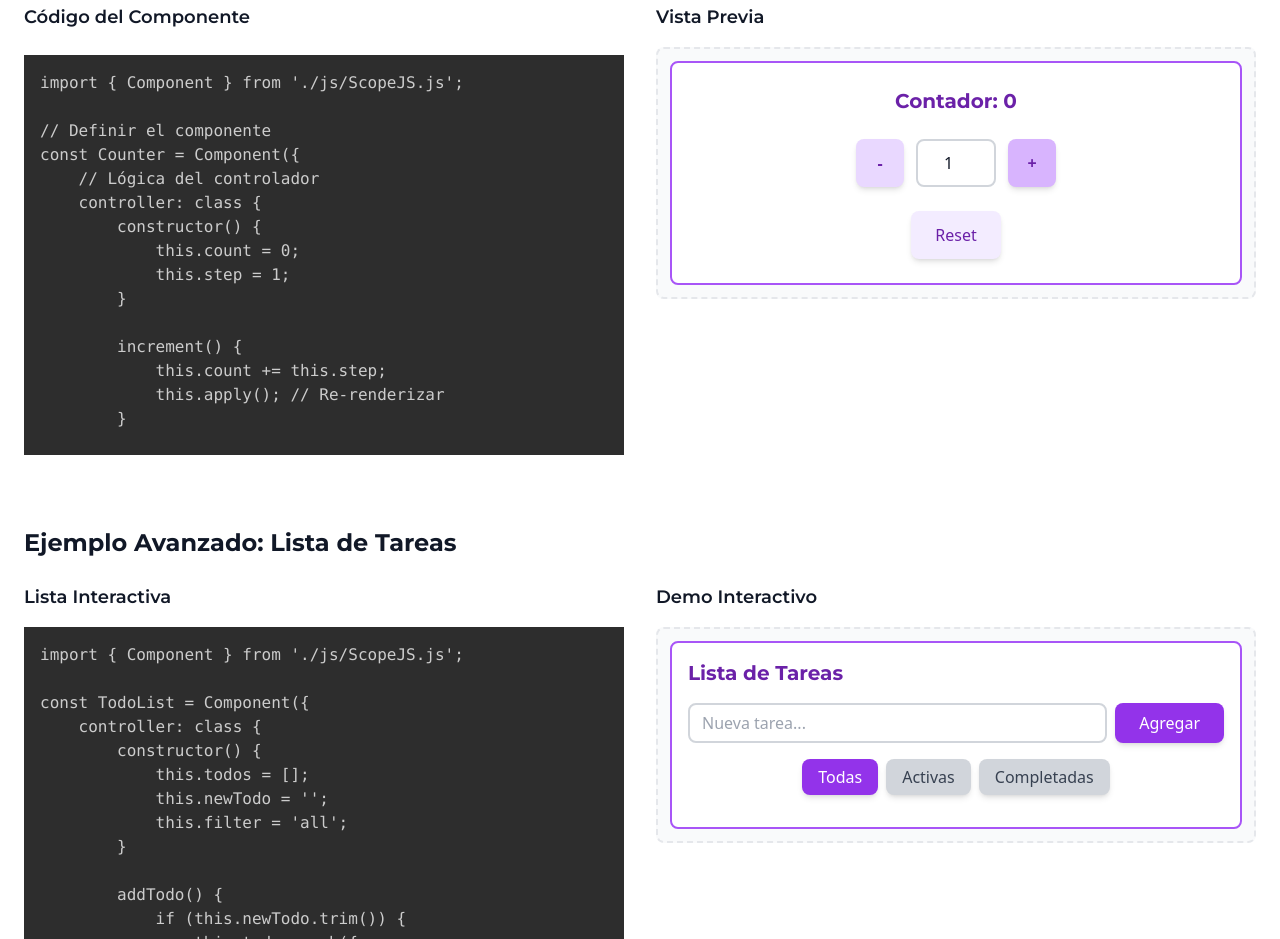
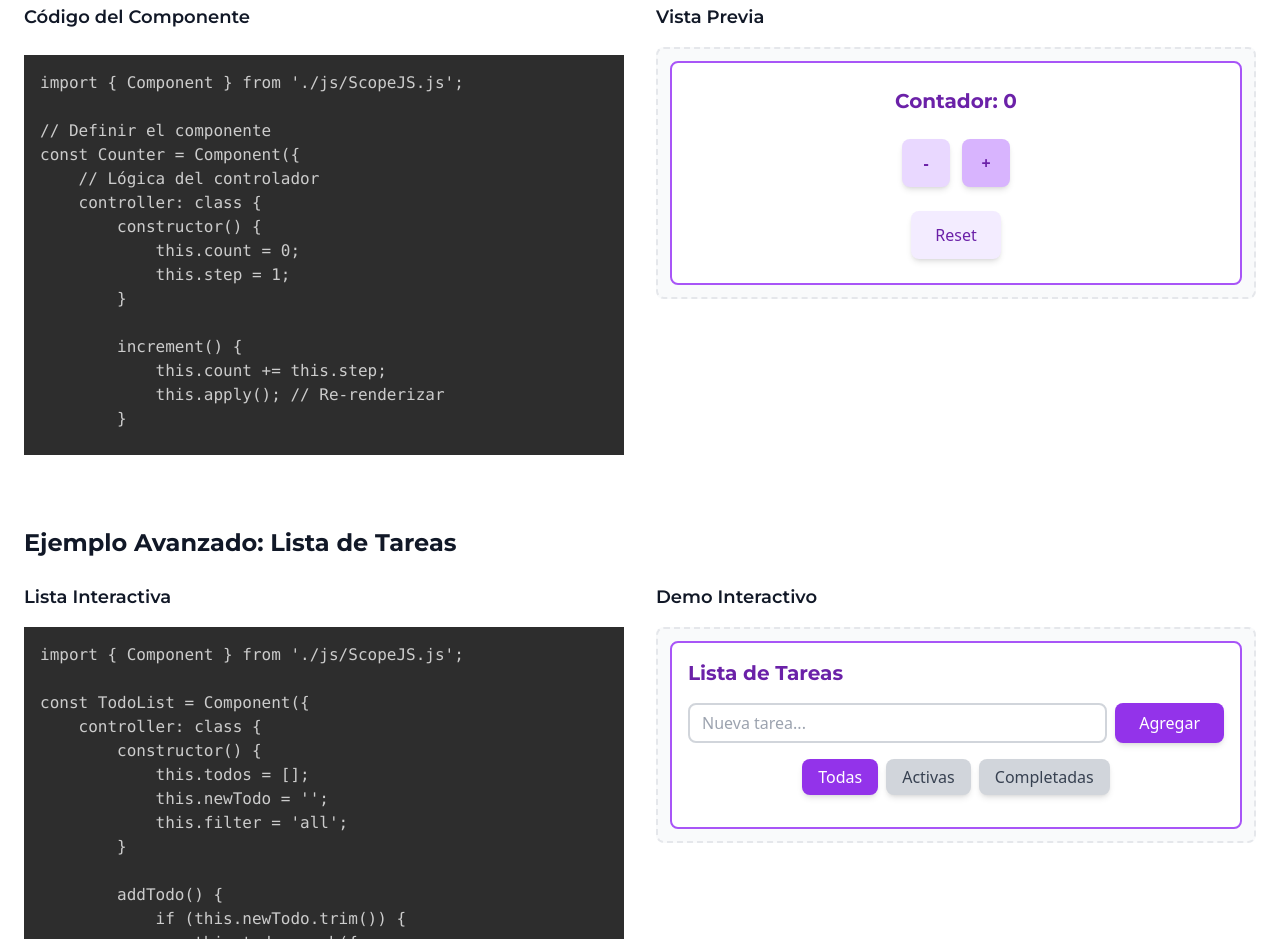
Before and after one commit to PabloTheBlink/ScopeJS, a website: page index.html in a window 1280 px wide. Shown: the part 4239-5178 px from the top of the page. Drawn offline with nearby package versions, Linux system fonts and the light colour scheme.

Commit message:
Eliminar campos de entrada de paso en el componente Counter

```diff
--- a/index.html
+++ b/index.html
@@ -685,8 +685,6 @@ const Counter = Component({
                 &lt;h3&gt;Contador: ${this.count}&lt;/h3&gt;
                 &lt;div class="controls"&gt;
                     &lt;button onclick="decrement()"&gt;-&lt;/button&gt;
-                    &lt;input type="number" model="step"
-                           placeholder="Paso"&gt;
                     &lt;button onclick="increment()"&gt;+&lt;/button&gt;
                 &lt;/div&gt;
                 &lt;button onclick="reset()"&gt;Reset&lt;/button&gt;
@@ -722,7 +720,6 @@ Counter.render(container);</code></pre>
                   <h3 class="text-lg sm:text-xl font-bold font-montserrat text-purple-800 mb-4 sm:mb-6">Contador: <span id="count-display">0</span></h3>
                   <div class="flex items-center justify-center gap-3 mb-4 sm:mb-6 flex-wrap">
                     <button onclick="decrementDemo()" class="w-12 h-12 bg-purple-200 text-purple-800 rounded-lg hover:bg-purple-300 transition-all duration-200 text-lg font-bold shadow-md hover:shadow-lg transform hover:scale-105">-</button>
-                    <input type="number" id="step-input" value="1" class="w-20 h-12 px-3 border-2 border-gray-300 rounded-lg text-center text-sm font-medium focus:outline-none focus:border-purple-500 focus:ring-2 focus:ring-purple-200" placeholder="Paso" />
                     <button onclick="incrementDemo()" class="w-12 h-12 bg-purple-300 text-purple-800 rounded-lg hover:bg-purple-400 transition-all duration-200 text-lg font-bold shadow-md hover:shadow-lg transform hover:scale-105">+</button>
                   </div>
                   <button onclick="resetDemo()" class="px-6 py-3 bg-purple-100 text-purple-800 rounded-lg hover:bg-purple-200 transition-all duration-200 font-medium shadow-md hover:shadow-lg transform hover:scale-105">Reset</button>
```
